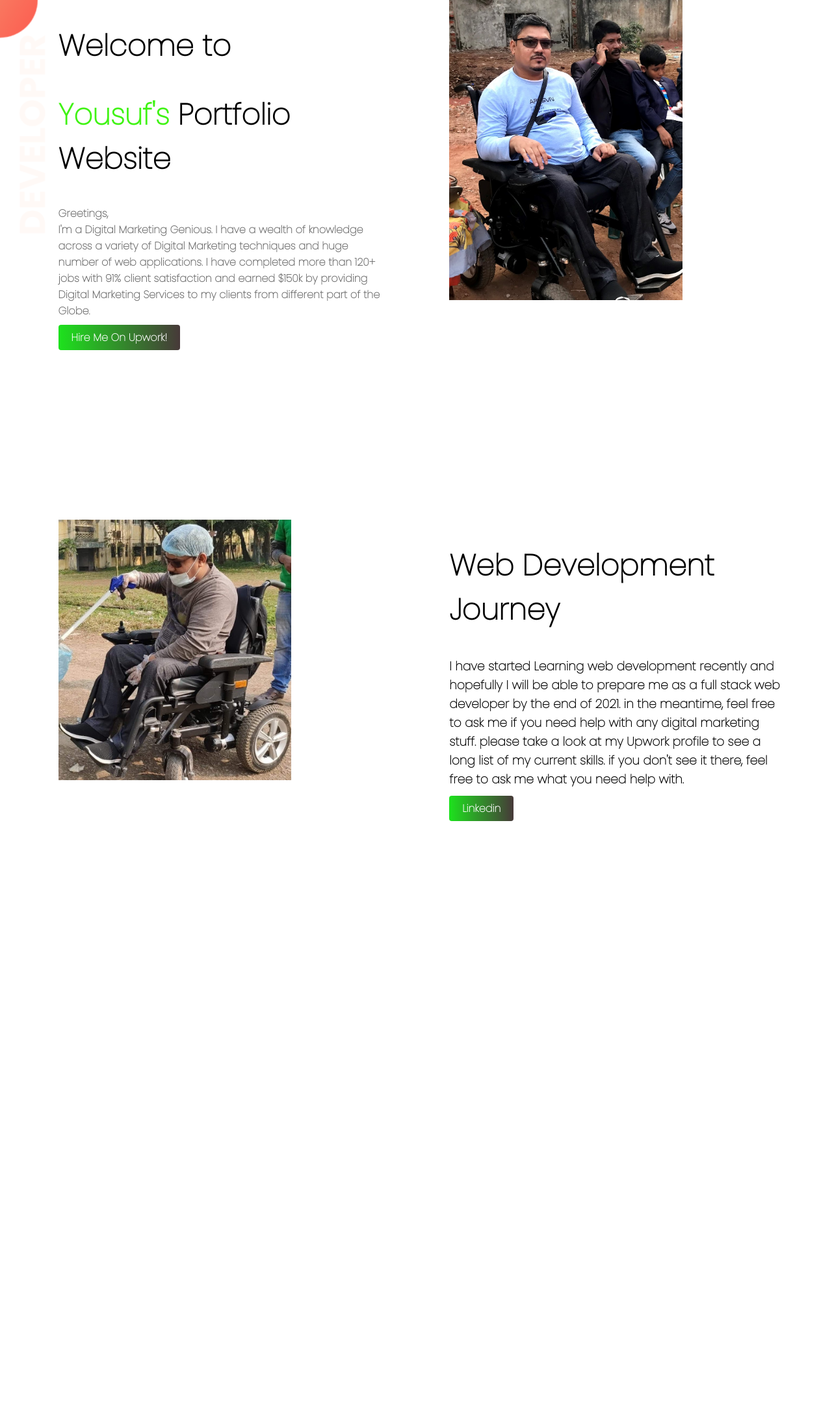
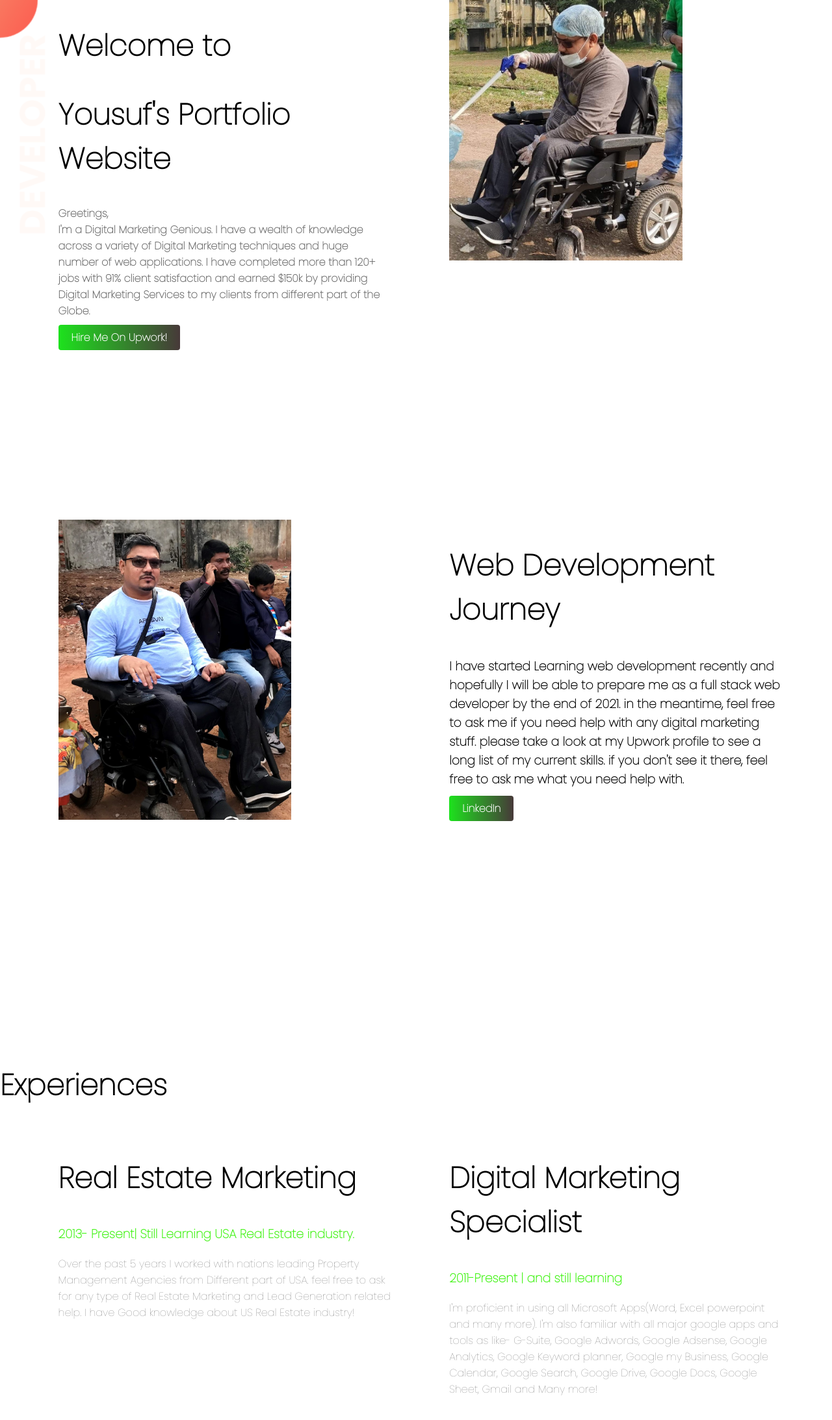
Before and after one commit to yousufwj/Portfolio, a plain HTML site: page index.html in a window 1280 px wide. Shown: the whole page at 65% size. Before the commit the page ends 1600 px from the top, so only its background shows below. Drawn offline with Linux system fonts and the light colour scheme.

Commit message:
updated web

```diff
--- a/index.html
+++ b/index.html
@@ -13,7 +13,7 @@
     <section class="top-banner">
     <div class="half-width">
     <h1>Welcome to</h1>
-    <h1><span class="name-highlight">Yousuf's</span> Portfolio Website</h1>
+    <h1><span class="Green-highlight">Yousuf's</span> Portfolio Website</h1>
     <p><b>Greetings,<br>
         I'm a Digital Marketing Genious. I have a wealth of knowledge across a variety of Digital Marketing techniques and huge number of web applications. I have completed more than 120+ jobs with 91% client satisfaction and earned $150k by providing Digital Marketing Services to my clients from different part of the Globe.</b></p>
             <a class="link-button" target="_blank" href="https://www.upwork.com/fl/digitalmarketingguru">Hire Me On Upwork!</a>
@@ -21,18 +21,34 @@
     </div>
 
     <div class="half-width">
-        <img src="images/image5.JPG" alt="">
+        <img src="images/image3.JPG" alt="">
     </div>
     </section>
     <section class="resume-area">
         <div class=" half-width">
-            <img src="images/image3.jpg" alt="">
+            <img src="images/image5.jpg" alt="">
         </div>
         <div class="half-width">
             <h2>Web Development Journey</h2>
             <h3>I have started Learning web development recently and hopefully I will be able to prepare me as a full stack web developer by the end of 2021. in the meantime, feel free to ask me if you need help with any digital marketing stuff. please take a look at my <span>Upwork</span> profile to see a long list of my current skills. if you don't see it there, feel free to ask me what you need help with.
             </h3>
-            <a class="link-button" target="_blank"href="https://www.linkedin.com/in/yousufsohag/">Linkedin</a>
+            <a class="link-button" target="_blank"href="https://www.linkedin.com/in/yousufsohag/">LinkedIn</a>
+        </div>
+
+    </section>
+
+    <section class="experience-area">
+        <h2>Experiences</h2>
+        <div class="half-width">
+            <h2>Real Estate Marketing</h2>
+            <h3 class="green-highlight">2013- Present| Still Learning USA Real Estate industry.</h3>
+            <p>Over the past 5 years I worked with nations leading Property Management Agencies from Different part of USA. feel free to ask for any type of Real Estate Marketing and Lead Generation related help. I have Good knowledge about US Real Estate industry!</p>
+        </div>
+        <div class="half-width">
+            <h2>Digital Marketing Specialist</h2>
+            <h3 class="green-highlight">2011-Present | and still learning</h3>
+            <p>I'm proficient in using all Microsoft Apps(Word, Excel powerpoint and many more). I'm also familiar with all major google apps and tools as like- G-Suite, Google Adwords, Google Adsense, Google Analytics, Google Keyword planner, Google my Business, Google Calendar, Google Search, Google Drive, Google Docs, Google Sheet, Gmail and Many more!</p>
+
         </div>
 
     </section>
--- a/style.css
+++ b/style.css
@@ -12,7 +12,7 @@ h2{
 p{
     color: dimgray;
 }
-.name-highlight{
+.green-highlight{
     color:#3ff312
 }
 .half-width{
@@ -45,3 +45,8 @@ section{
     background-repeat: no-repeat;
     background-position: right;
 }
+.Single-experience{
+    box-shadow: 10px 10px gray 40px;
+    border-radius: 5px;
+    height: 40%;
+}
```
